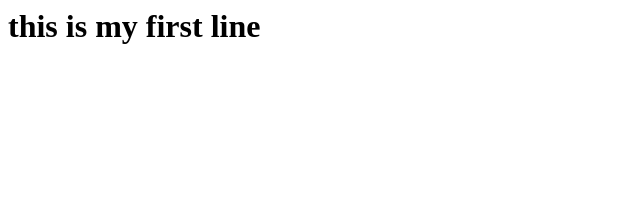
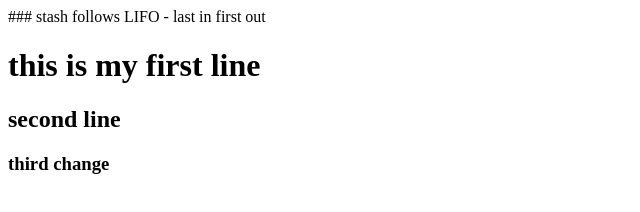
Before and after one commit to ritikagaurkhede01/git-stash, a plain HTML site: page index.html in a window 1280 px wide. Shown: the whole page, without its empty margins (0-640 px from the left). Drawn offline with Linux system fonts and the light colour scheme.

Commit message:
added changes

```diff
--- a/index.html
+++ b/index.html
@@ -1 +1,7 @@
+### stash follows LIFO - last in first out
+
+
+
 <h1>this is my first line </h1>
+<h2>second line</h2>
+<h3>third change</h3>
```
